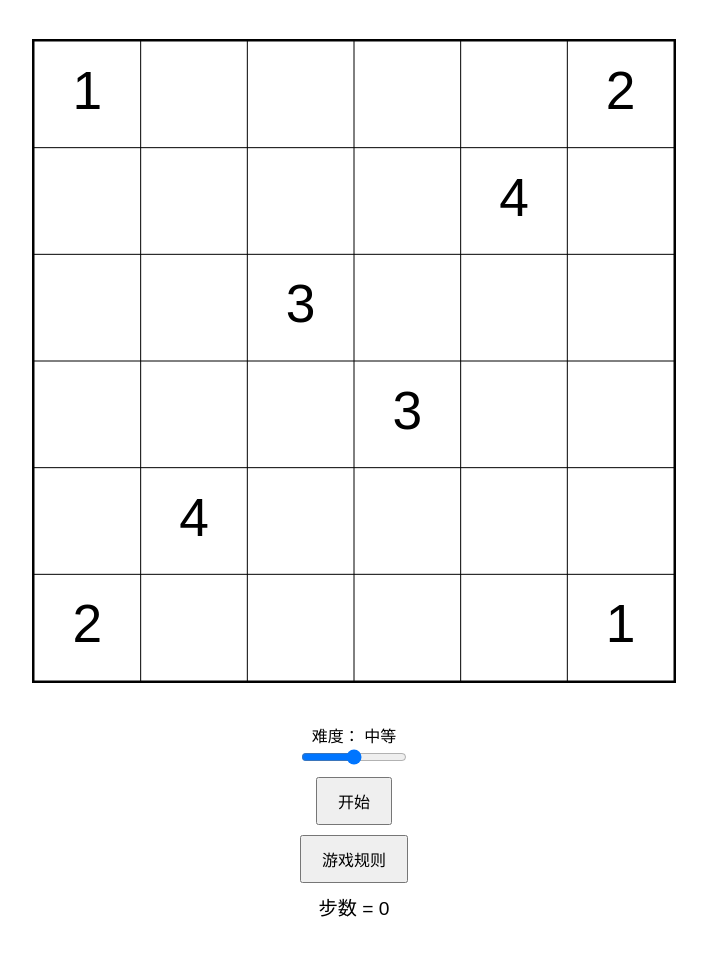
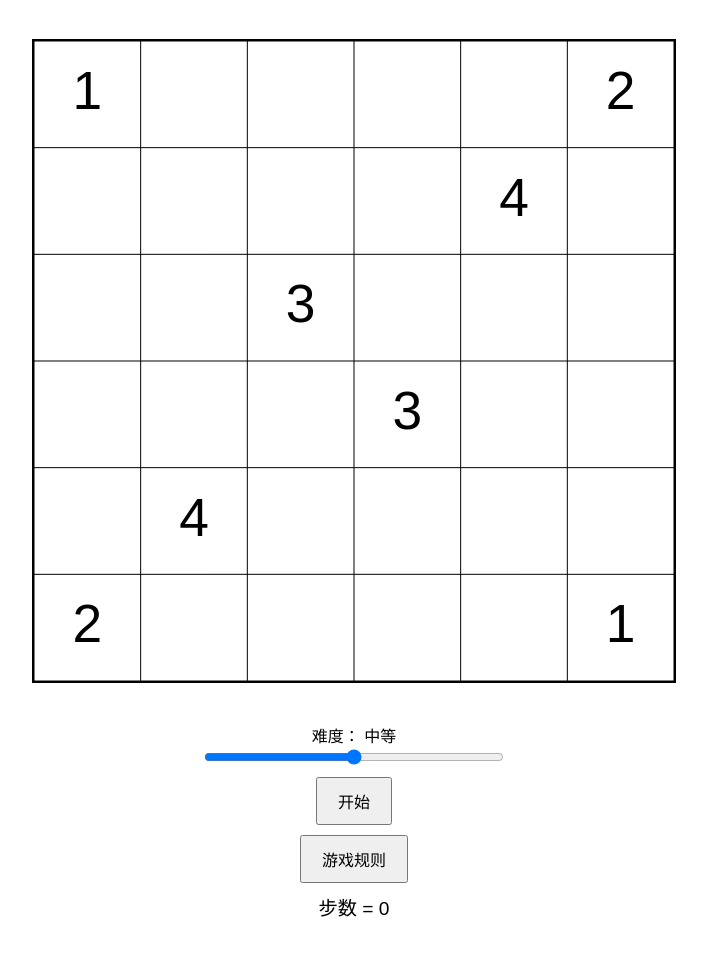
Before and after one commit to gangyu59/Number-link, a plain HTML site: page index.html in a window 1280 px wide. Shown: the part 69-1024 px from the top of the page, without its empty margins (286-993 px from the left). Drawn offline with Linux system fonts and the light colour scheme.

Commit message:
Add files via upload

```diff
--- a/style.css
+++ b/style.css
@@ -5,6 +5,7 @@ body {
     justify-content: center;
     font-family: Arial, sans-serif;
 }
+
 
 h1 {
     font-size: 2em;
@@ -30,7 +31,7 @@ canvas {
 }
 
 .slider {
-    width: 80%;
+    width: 300px
 }
 
 button {
```
